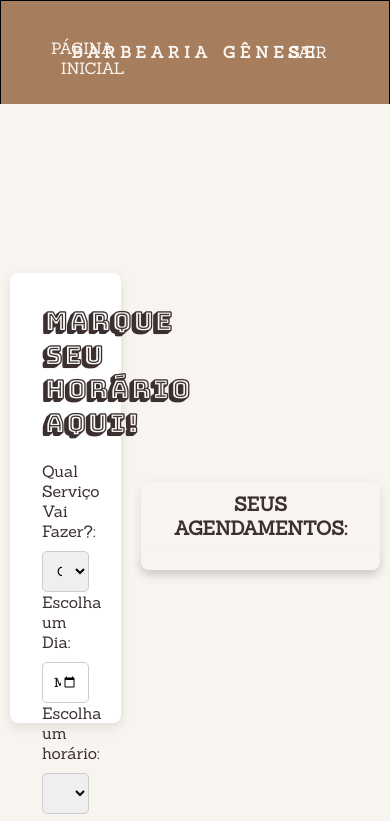
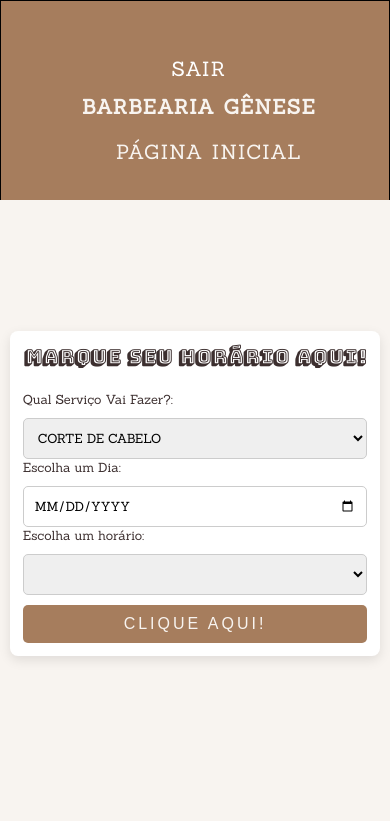
Before and after one commit to fredsonPOSantos/Client, a website: page dashboard.html in a window 390 px wide. Shown: the top 821 px of the page. Drawn offline with Linux system fonts and the light colour scheme.

Commit message:
Update dashboard.css

```diff
--- a/css/dashboard.css
+++ b/css/dashboard.css
@@ -22,7 +22,9 @@ body, ul, li, p, footer{
   margin: 0;
   padding: 0;
   list-style: none;
+
  }
+
 
 html, body{
   background-color: var(--background-color);
@@ -66,6 +68,7 @@ html, body{
       transition: transform 0.3s ease, color 0.3s ease;
 
 
+
   }
   .header button:hover {
 
@@ -82,8 +85,8 @@ html, body{
 
   .header button a:hover {
     color:  #000000;
+
   }
-
  button a#home{
 
 width: 300px;
@@ -93,12 +96,15 @@ justify-content:center;
 margin-left: -82px;
 letter-spacing: 5px;
 font-weight: bold;
+
 }
 
 button a#btn-inicial{
+
 margin-right: -20px;
+
+
 }
-
 button a#home::after {
   content: "";
   position: absolute;
@@ -133,6 +139,14 @@ button a#home:hover::after {
     border-color:rgb(199, 27, 28); /* Adiciona uma borda vermelha */
     transform: scale(1.1); /* Aumenta o tamanho do botão em 20% */
     box-shadow: 0 0 10px rgb(199, 27, 28); /* Aplica uma leve sombra ao redor */
+}
+
+.hamburger {
+  display: none;
+  font-size: 30px;
+  background: none;
+  border: none;
+  cursor: pointer;
 }
 
 main{
@@ -203,6 +217,7 @@ main button, select, input[type="date"] {
   font-family: "Sanchez", sans-serif;
 }
 
+
 #appointmentForm button:hover {
   background-color: green;
   color:  #ffffff;
@@ -232,12 +247,15 @@ box-shadow: 0px 4px 12px rgba(0, 0, 0, 0.1);
   gap: 1rem;
   display: grid;
   grid: auto / auto auto;
+
+
 }
-
 #appointments h2, #appointments h1, #appointments p{
   color: var(--secondary-color);
   font-size: 1rem;
   text-align: center;
+
+
 }
 
 .appointments h3 {
@@ -246,8 +264,8 @@ box-shadow: 0px 4px 12px rgba(0, 0, 0, 0.1);
   text-align: center;
   transition: transform 0.4s, color 0.4s;
   text-transform: uppercase;
+
 }
-
 #appointments button{
   align-items: center;
   text-align: center;
@@ -256,13 +274,14 @@ box-shadow: 0px 4px 12px rgba(0, 0, 0, 0.1);
   color: #25D366;
 }
 
+
 #appointments button:hover{
 
   background-color: green;
   color:  #ffffff;
   transform: scale(1.1);
+
 }
-
 /* Estilo adicional para responsividade */
 @media (max-width: 768px) {
   .container {
@@ -317,6 +336,7 @@ box-shadow: 0px 4px 12px rgba(0, 0, 0, 0.1);
   color: #25D366;
 }
 
+
 @keyframes instagram {
   0% {color: #405DE6;}
   20% {color: #833AB4;}
@@ -324,25 +344,30 @@ box-shadow: 0px 4px 12px rgba(0, 0, 0, 0.1);
   60% {color: #E1306C;}
   80% {color: #F56040;}
   100% {color: #F77737;}
+
 }
 
 .footer{
   display: flex;
+
   }
+
 
   .footer a, p{
   font-family: Arial, Helvetica, sans-serif;
   font-size: 1rem;
   color: #f8f4f0;
   letter-spacing: 3px;
+
   }
 
   .footer h3{
   font-family: Georgia, 'Times New Roman', Times, serif;
   font-size: 1.1rem;
   letter-spacing: 4px;
+
+
   }
-
   #menu-footer{
     display: flex;
     justify-content: space-between;
@@ -358,9 +383,10 @@ box-shadow: 0px 4px 12px rgba(0, 0, 0, 0.1);
     flex-direction: row ;
     flex: 0 1 33.33%;
     align-items: center;
+
   }
+  .footer-list-contatos h3{
 
-  .footer-list-contatos h3{
     text-align: center;
   }
 
@@ -371,6 +397,7 @@ box-shadow: 0px 4px 12px rgba(0, 0, 0, 0.1);
 
   }
   .footer-list-serviços{
+
     flex-direction: row ;
     flex: 0 1 33.33%;
     height: 100%;
@@ -401,11 +428,14 @@ box-shadow: 0px 4px 12px rgba(0, 0, 0, 0.1);
   }
 
   .footer-list-redes p {
+
   font-size: 1rem;
   margin-top: -2px;
+
   }
 
   #redes-sociais {
+
     display: flex;
     flex-direction: row;
     justify-content: space-around;
@@ -442,3 +472,217 @@ box-shadow: 0px 4px 12px rgba(0, 0, 0, 0.1);
       opacity: 1;
       transform: translateY(0);
       }
+
+      /* Responsividade para telas menores que 1024px */
+@media (max-width: 1024px) {
+  .header {
+    flex-wrap: wrap;
+    justify-content: center;
+    gap: 1rem;
+    padding: 1.5rem;
+  }
+
+  .header button {
+    font-size: 0.9rem;
+    width: auto;
+    padding: 0.5rem;
+  }
+
+  button a#home {
+    margin-left: 0;
+    letter-spacing: 3px;
+  }
+
+  main {
+    flex-direction: column;
+    align-items: center;
+    padding: 20px;
+  }
+
+  #appointmentForm {
+    width: 90%;
+    height: auto;
+    padding: 1.5rem;
+  }
+
+  #appointments {
+    grid-template-columns: 1fr;
+    gap: 1.5rem;
+  }
+
+  .appointments h3 {
+    font-size: 1rem;
+  }
+
+  #appointments h2, #appointments h1, #appointments p {
+    font-size: 0.9rem;
+  }
+
+  #appointments button {
+    font-size: 0.8rem;
+  }
+
+  .footer {
+    flex-direction: column;
+    align-items: center;
+    padding: 1rem;
+  }
+
+  #menu-footer {
+    flex-direction: column;
+    padding: 1rem;
+  }
+
+  .footer-list-contatos,
+  .footer-list-serviços,
+  .footer-list-redes {
+    flex: 1;
+    text-align: center;
+    padding: 1rem 0;
+  }
+
+  #redes-sociais {
+    flex-direction: column;
+    gap: 1rem;
+  }
+
+  #redes-sociais .fa-whatsapp, #redes-sociais .fa-instagram {
+    font-size: 40px;
+    padding: 10px;
+  }
+}
+
+/* Responsividade para telas menores que 768px */
+@media (max-width: 768px) {
+  .header {
+    display: flex;
+    flex-direction: column-reverse;
+    flex-wrap: wrap;
+    align-items:center;
+    text-align: center;
+    gap: 1rem;
+    padding: 2.5rem;
+
+  }
+
+  header button {
+    padding: 12px;
+    font-size: 20px; /* Aumenta ainda mais o tamanho da fonte para botões em telas muito pequenas */
+    margin-bottom: 12px; /* Aumenta o espaçamento entre os botões */
+}
+
+header button a {
+  font-size: 18px;
+  text-align: center; /* Aumenta o tamanho do link */
+}
+
+
+button a#home, a#logoutButton, a#btn-inicial {
+  font-size: 0.7rem;
+  letter-spacing: 1.5px;
+  display: flex;
+  flex-direction: column;
+  align-items: center;
+  text-align: center;
+  font-size: 20px; /* Tamanho maior para melhor leitura */
+}
+}
+  main {
+    padding: 15px;
+  }
+
+  #appointmentForm h2 {
+    font-size: 1.4rem;
+  }
+
+  label, select, input[type="date"], button {
+    font-size: 0.9rem;
+  }
+
+  #appointments {
+    grid-template-columns: 1fr;
+  }
+
+  .footer {
+    padding: 0.8rem;
+  }
+
+  #menu-footer {
+    padding: 0.5rem;
+  }
+
+  #redes-sociais {
+    gap: 0.8rem;
+  }
+
+  #redes-sociais .fa-whatsapp, #redes-sociais .fa-instagram {
+    font-size: 35px;
+  }
+
+
+/* Responsividade para telas menores que 480px */
+@media (max-width: 480px) {
+  .header {
+    display: flex;
+    flex-direction: column-reverse;
+    flex-wrap: wrap;
+    align-items:center;
+    text-align: center;
+    gap: 1rem;
+    padding: 2.5rem;
+
+  }
+
+  header button {
+    padding: 12px;
+    font-size: 20px; /* Aumenta ainda mais o tamanho da fonte para botões em telas muito pequenas */
+    margin-bottom: 12px; /* Aumenta o espaçamento entre os botões */
+}
+  header button a {
+  font-size: 18px;
+  text-align: center; /* Aumenta o tamanho do link */
+}
+
+  button a#home, a#logoutButton, a#btn-inicial {
+    font-size: 0.7rem;
+    letter-spacing: 1.5px;
+    display: flex;
+    flex-direction: column;
+    align-items: center;
+    text-align: center;
+    font-size: 20px; /* Tamanho maior para melhor leitura */
+  }
+
+  main {
+    padding: 10px;
+  }
+
+  #appointmentForm {
+    width: 100%;
+    padding: 0.8rem;
+  }
+
+  #appointmentForm h2 {
+    font-size: 1.2rem;
+  }
+
+  label, select, input[type="date"], button {
+    font-size: 0.8rem;
+  }
+
+  #appointments h2, #appointments h1, #appointments p {
+    font-size: 0.8rem;
+  }
+
+  .footer {
+    padding: 0.5rem;
+  }
+
+  #menu-footer {
+    padding: 0.5rem;
+  }
+
+  #redes-sociais .fa-whatsapp, #redes-sociais .fa-instagram {
+    font-size: 30px;
+  }
+}
```
Lines whose indentation alone changed are shown as unchanged.
